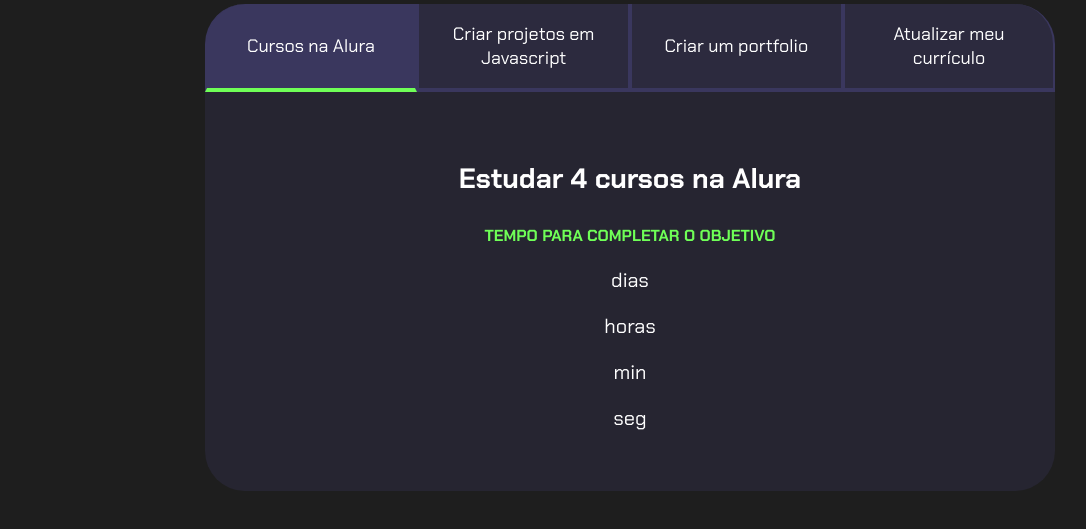
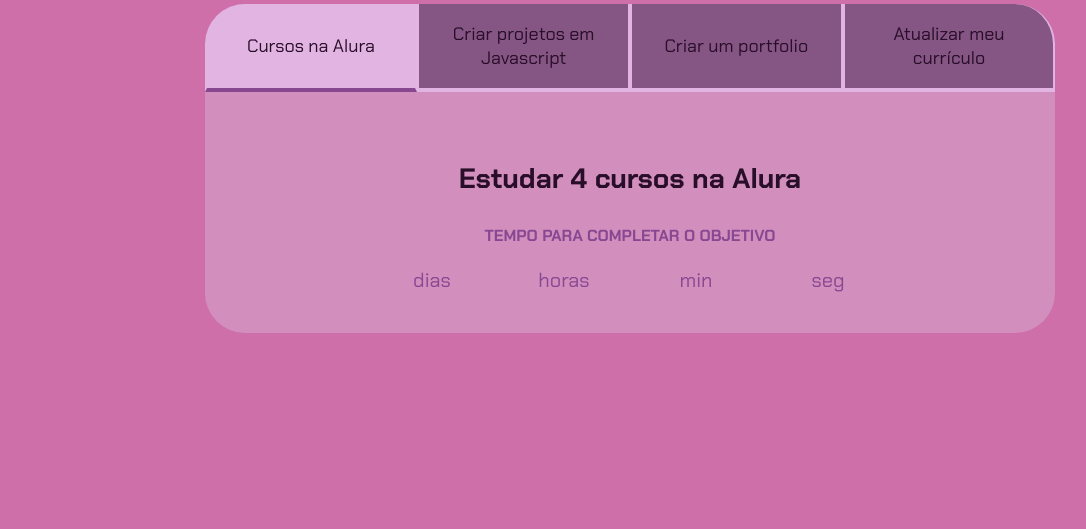
Before and after one commit to GabriellyFav27/Projeto-de-Vida-JavaScript, a plain HTML site: page Projeto de Vida-Gabrielly/index.html in a window 1280 px wide. Shown: the part 99-628 px from the top of the page, without its empty margins (10-1096 px from the left). Drawn offline with Linux system fonts and the light colour scheme; a script that the page names is missing.

Commit message:
Update style.css

```diff
--- a/Projeto de Vida-Gabrielly/style.css
+++ b/Projeto de Vida-Gabrielly/style.css
@@ -1,12 +1,12 @@
 @import url('https://fonts.googleapis.com/css2?family=Chakra+Petch:wght@400;700&display=swap');
 
 :root {
-    --cor-de-fundo: #1E1E1E;
-    --verde: #6FFF57;
-    --branco: #FFFFFF;
-    --botao-ativo: #3A375E;
-    --botao-inativo: rgba(58, 55, 94, 0.5);
-    --texto-fundo: rgba(58, 55, 94, 0.3);
+    --cor-de-fundo: #ce6faa;
+    --verde: #884891;
+    --branco: #290e29;
+    --botao-ativo: #e2b4e2;
+    --botao-inativo: rgba(63, 60, 97, 0.5);
+    --texto-fundo: rgba(217, 216, 230, 0.3);
 }
 
 body {
@@ -88,9 +88,29 @@ body {
     color: var(--verde);
     text-transform: uppercase;
 }
+
 .contador{
+    display:flex;
+    justify-content: center;
+    flex-wrap: wrap;
+}
+.contador-digito{
+    padding: 0 16px;
+    text-align: center;
+    min-width: 100px;
+}
+
+.contador-digito-numero{
+    font-size: 80px;
+    margin: 0;
+
+}
+
+.contador-digito-texto{
+    color: var(--verde);
     font-size: 20px;
-    text-align: center;
+    margin: 0;
+
 }
 
 @media screen and (min-width: 768px) {
```
